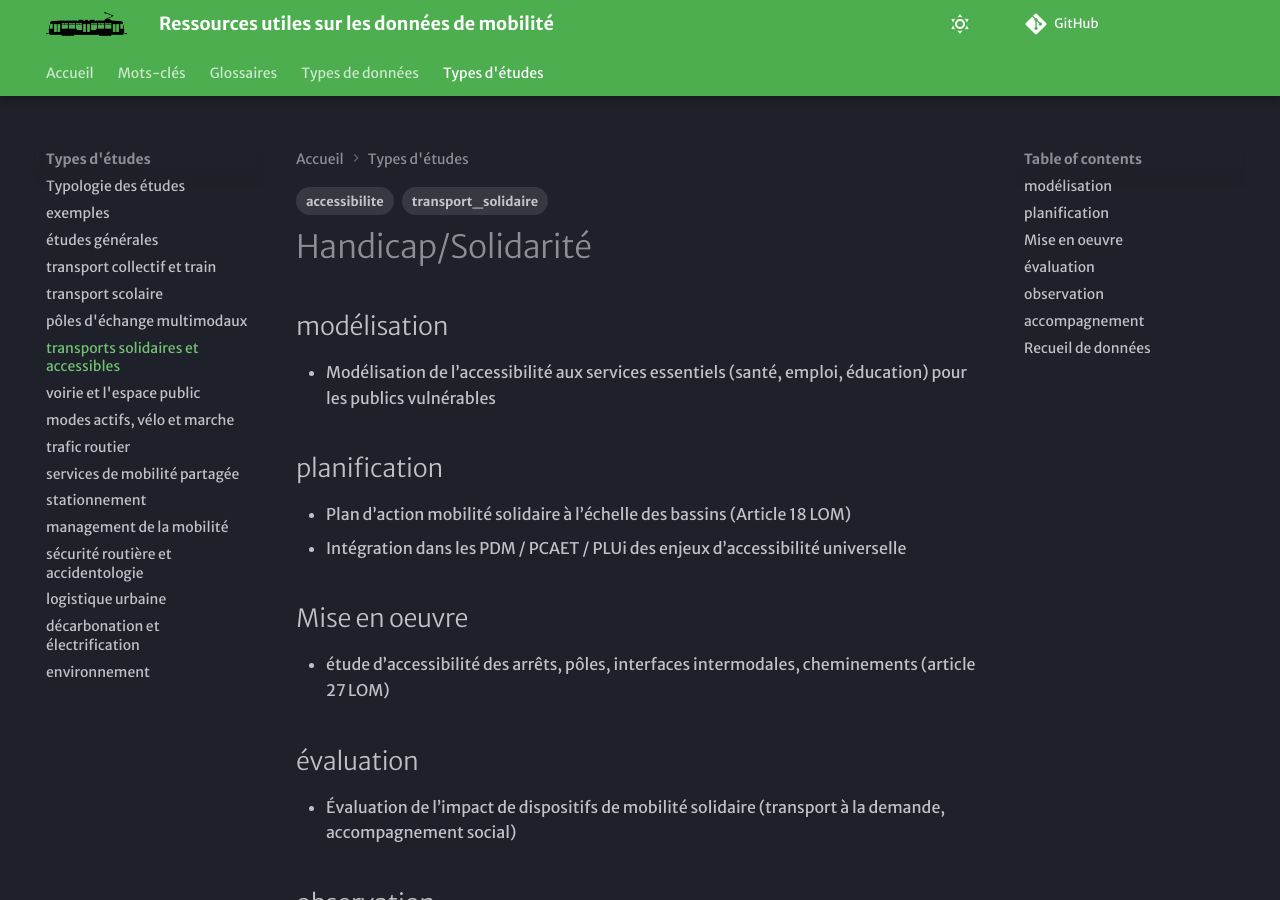
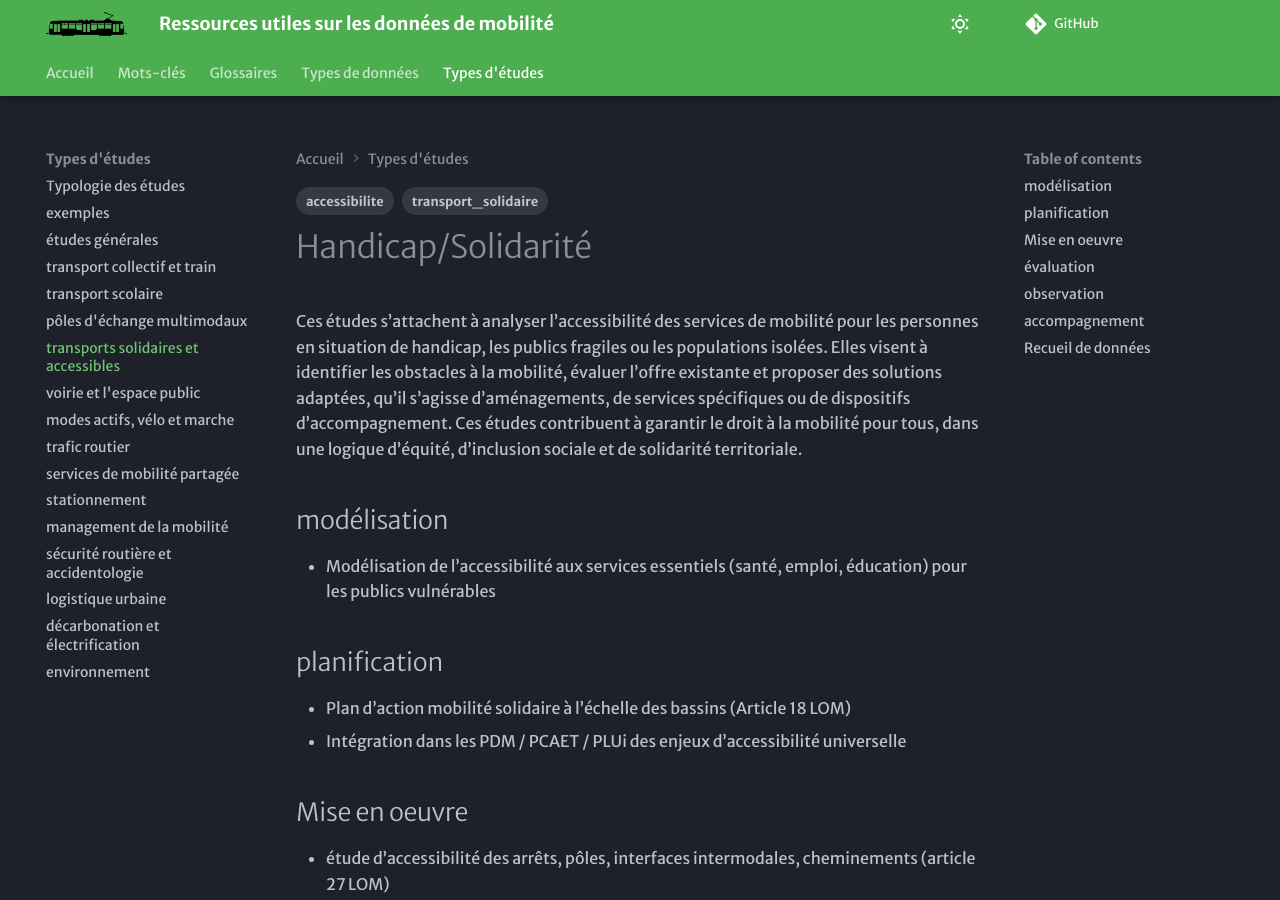
Before and after one commit to xdurang/mobscidat, an MkDocs documentation site: the page built from docs/type_etudes/TE_access_soli.md, in a window 1280 px wide and 900 px high. Built offline with MkDocs 1.6.1 and Material for MkDocs 9.7.7, drawn with Linux system fonts in a browser that asks for light colours; some web fonts are replaced; comment, search, counter and statistics services are not loaded.

Commit message:
Update TE_access_soli.md

```diff
--- a/docs/type_etudes/TE_access_soli.md
+++ b/docs/type_etudes/TE_access_soli.md
@@ -5,6 +5,7 @@ tags:
 - transport_solidaire
 ---
 # Handicap/Solidarité
+Ces études s’attachent à analyser l’accessibilité des services de mobilité pour les personnes en situation de handicap, les publics fragiles ou les populations isolées. Elles visent à identifier les obstacles à la mobilité, évaluer l’offre existante et proposer des solutions adaptées, qu’il s’agisse d’aménagements, de services spécifiques ou de dispositifs d’accompagnement. Ces études contribuent à garantir le droit à la mobilité pour tous, dans une logique d’équité, d’inclusion sociale et de solidarité territoriale.
 
 ## modélisation
 - Modélisation de l’accessibilité aux services essentiels (santé, emploi, éducation) pour les publics vulnérables
```
